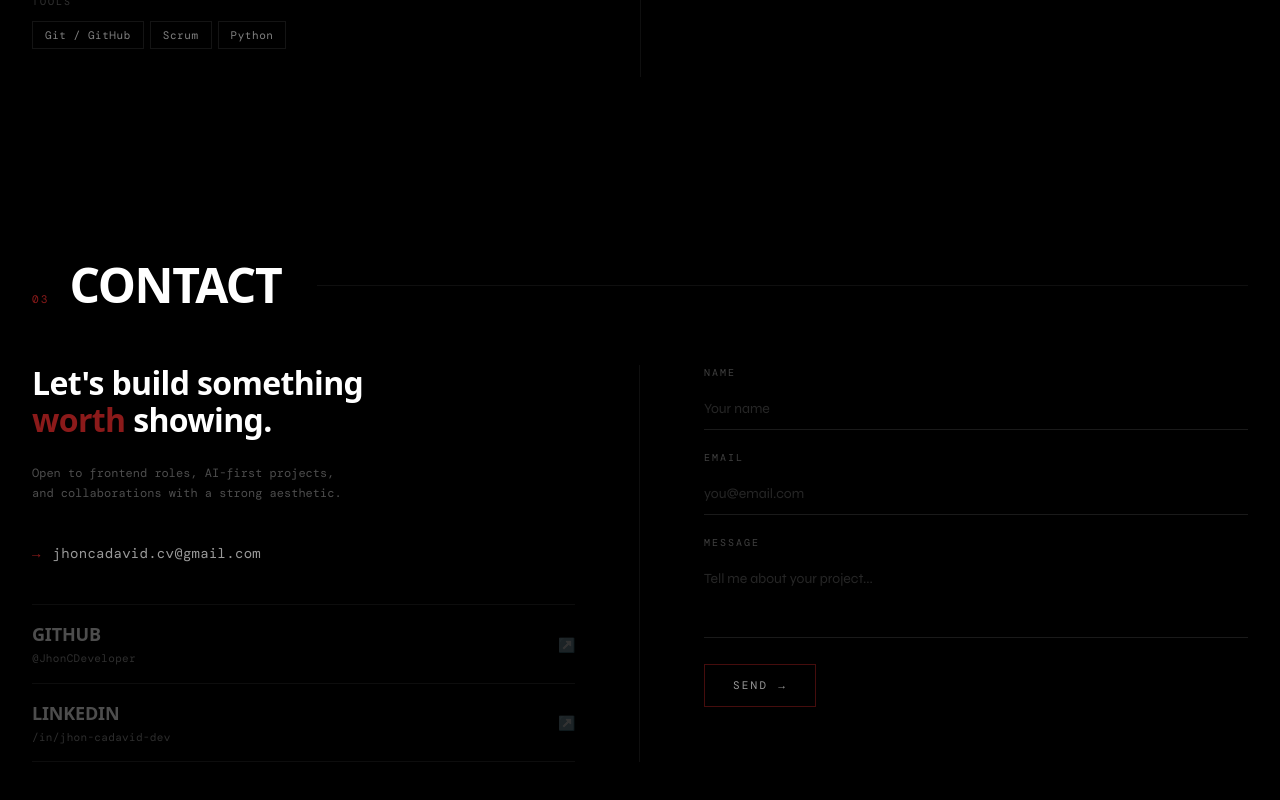
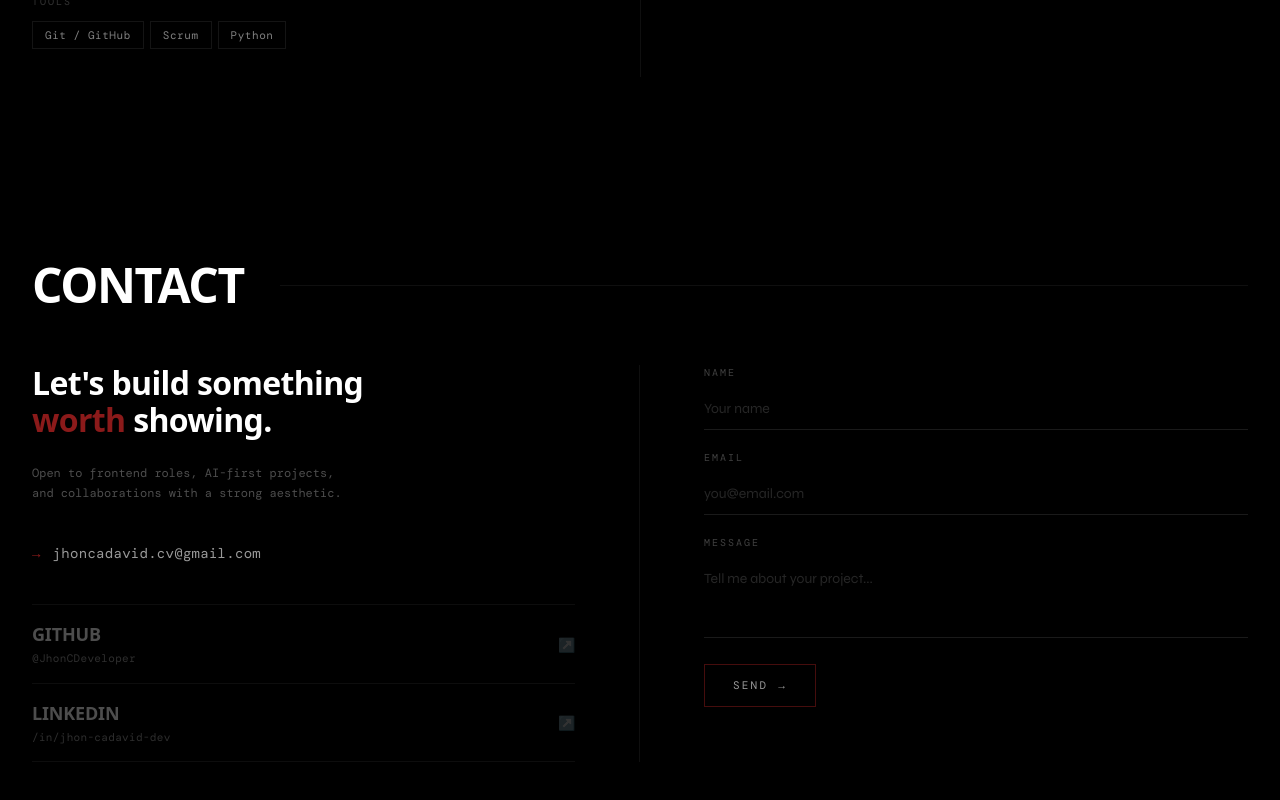
Before and after one commit to JhonCDeveloper/Portfolio-v2.0, a React (Vite) app: page /#/ in a window 1280 px wide. Shown: the part 1907-2707 px from the top of the page. Built offline with nearby package versions, Linux system fonts and the light colour scheme; a web font is replaced by a local one.

Commit message:
enumeration fixed

```diff
--- a/src/components/ContactSection.jsx
+++ b/src/components/ContactSection.jsx
@@ -2,7 +2,6 @@ export default function ContactSection() {
   return (
     <section id="contact">
       <div className="sec-header">
-        <span className="sec-num">03</span>
         <h2 className="sec-title">Contact</h2>
         <div className="sec-line"></div>
       </div>
```
